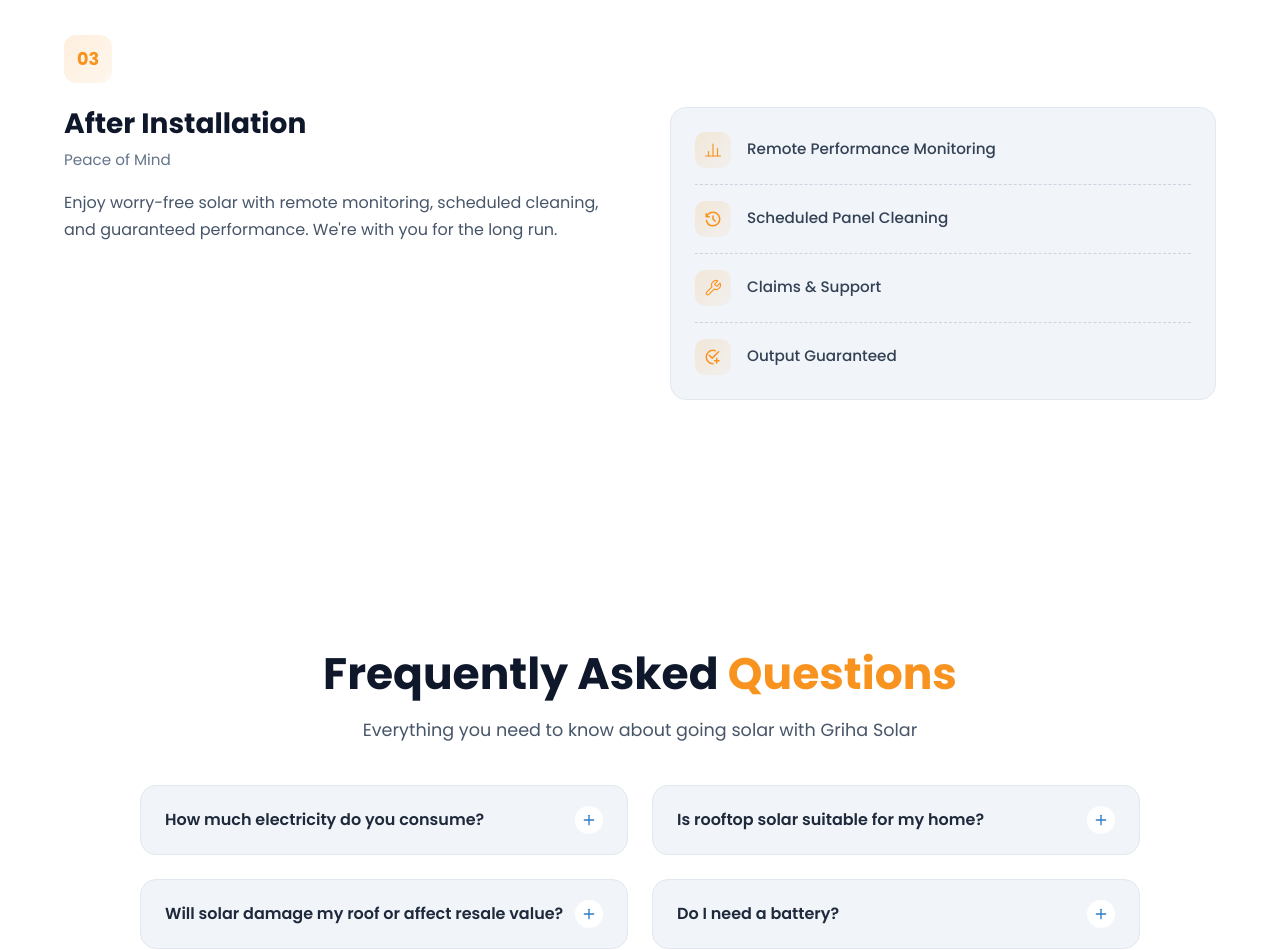
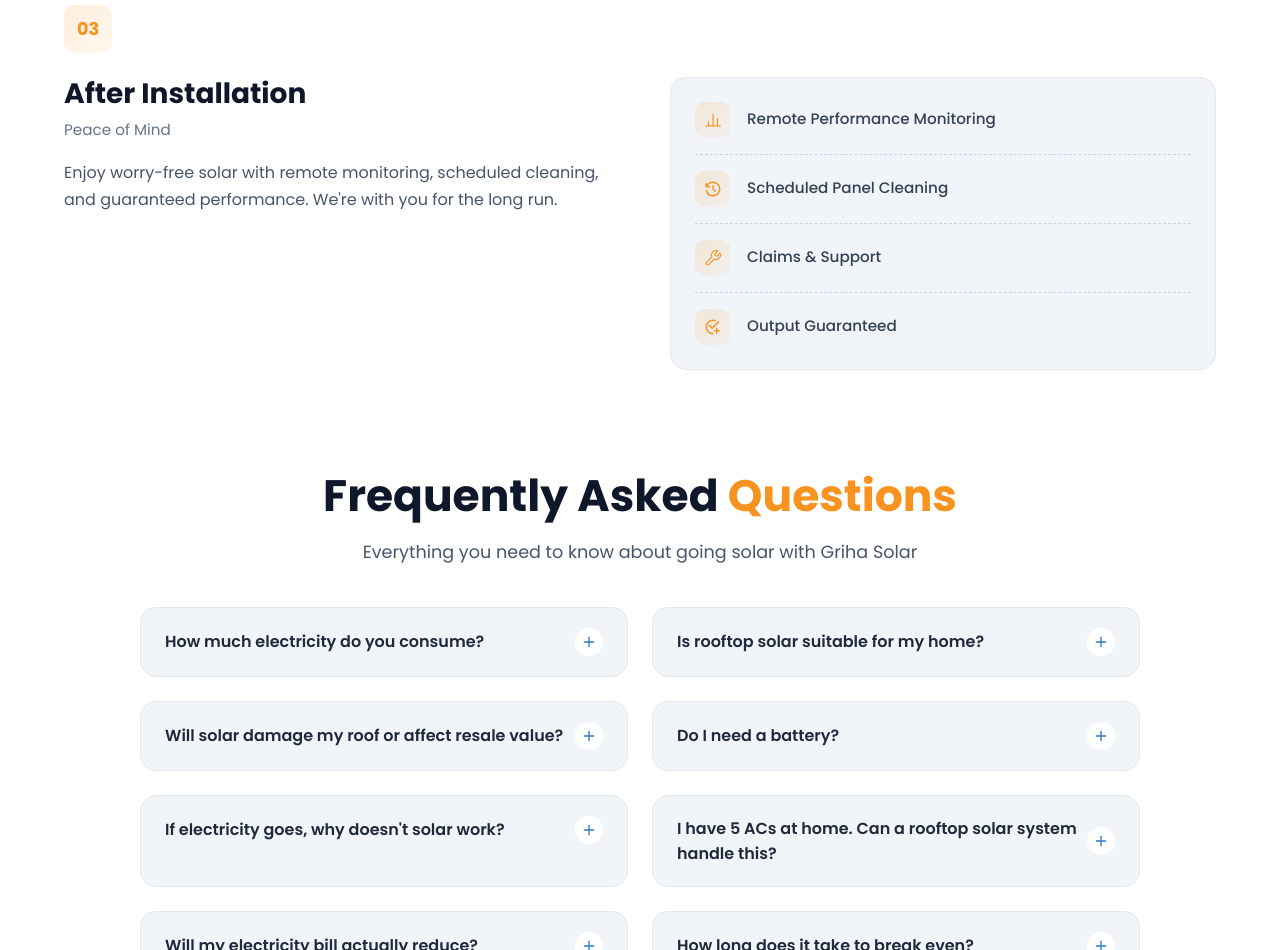
Before and after one commit to ryu-yatish/griha-solar-fe, a React (Vite) app: page / in a window 1280 px wide. Shown: the part 2880-3830 px from the top of the page. Built offline with nearby package versions, Linux system fonts and the light colour scheme.

Commit message:
minor edits in padding

```diff
--- a/src/App.css
+++ b/src/App.css
@@ -510,7 +510,7 @@
 
 /* ===== JOURNEY SECTION ===== */
 .journey {
-  padding: 80px 0;
+  padding: 50px 0;
   background: var(--white);
 }
 
@@ -843,7 +843,7 @@
 
 /* ===== FAQ SECTION ===== */
 .faq {
-  padding: 120px 0;
+  padding: 2px 0;
   background: var(--white);
 }
 
--- a/src/App.jsx
+++ b/src/App.jsx
@@ -549,7 +549,7 @@
             </div>
           </div>
           <div className="footer-bottom">
-            <p>&copy; 2026 Griha Solar. All rights reserved.</p>
+            <p>&copy; 2026 Griha Solar Private Limited. All rights reserved.</p>
             {/* <div className="footer-social">
               <a href="#" aria-label="Facebook">
                 <svg xmlns="http://www.w3.org/2000/svg" width="18" height="18" viewBox="0 0 24 24" fill="currentColor">
```
